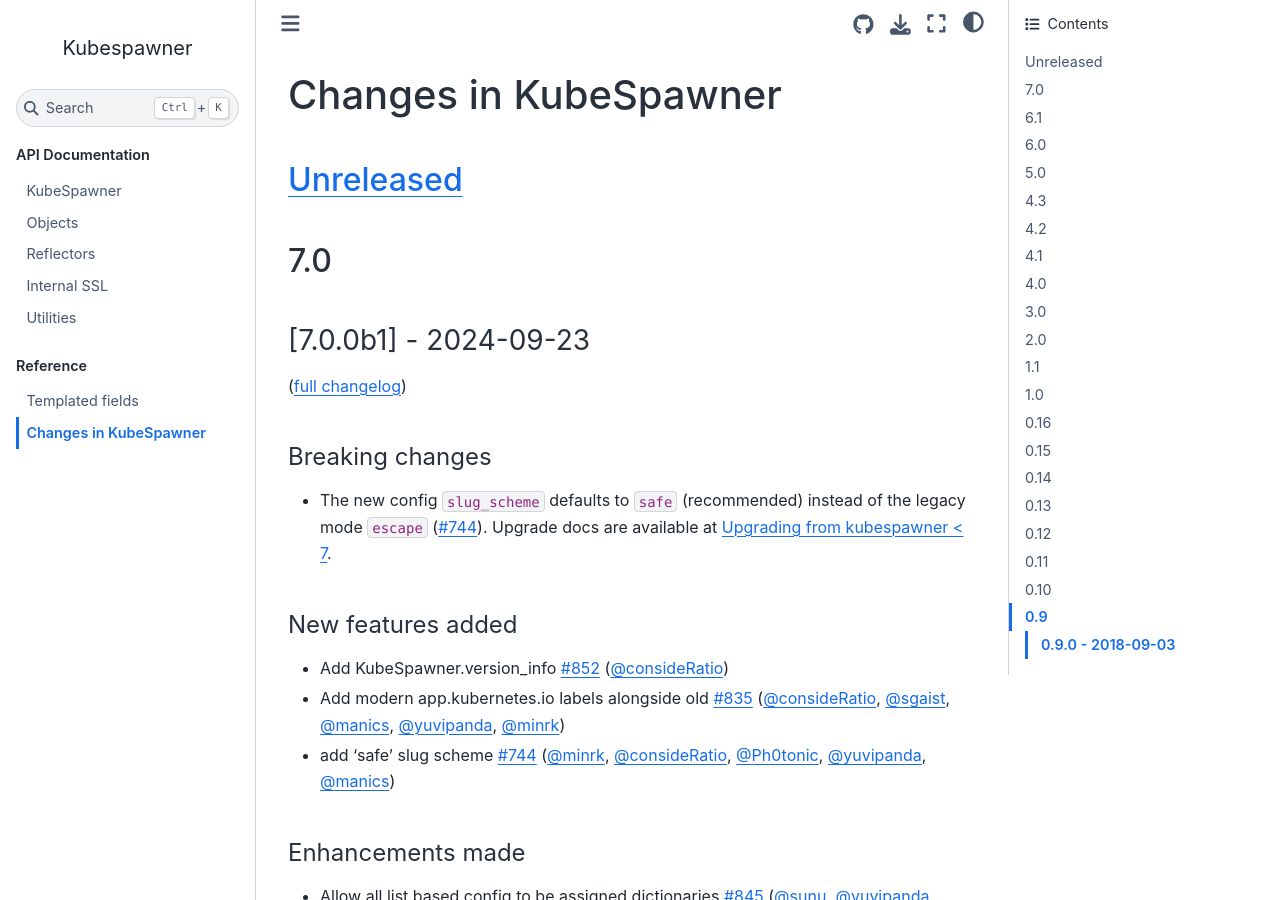
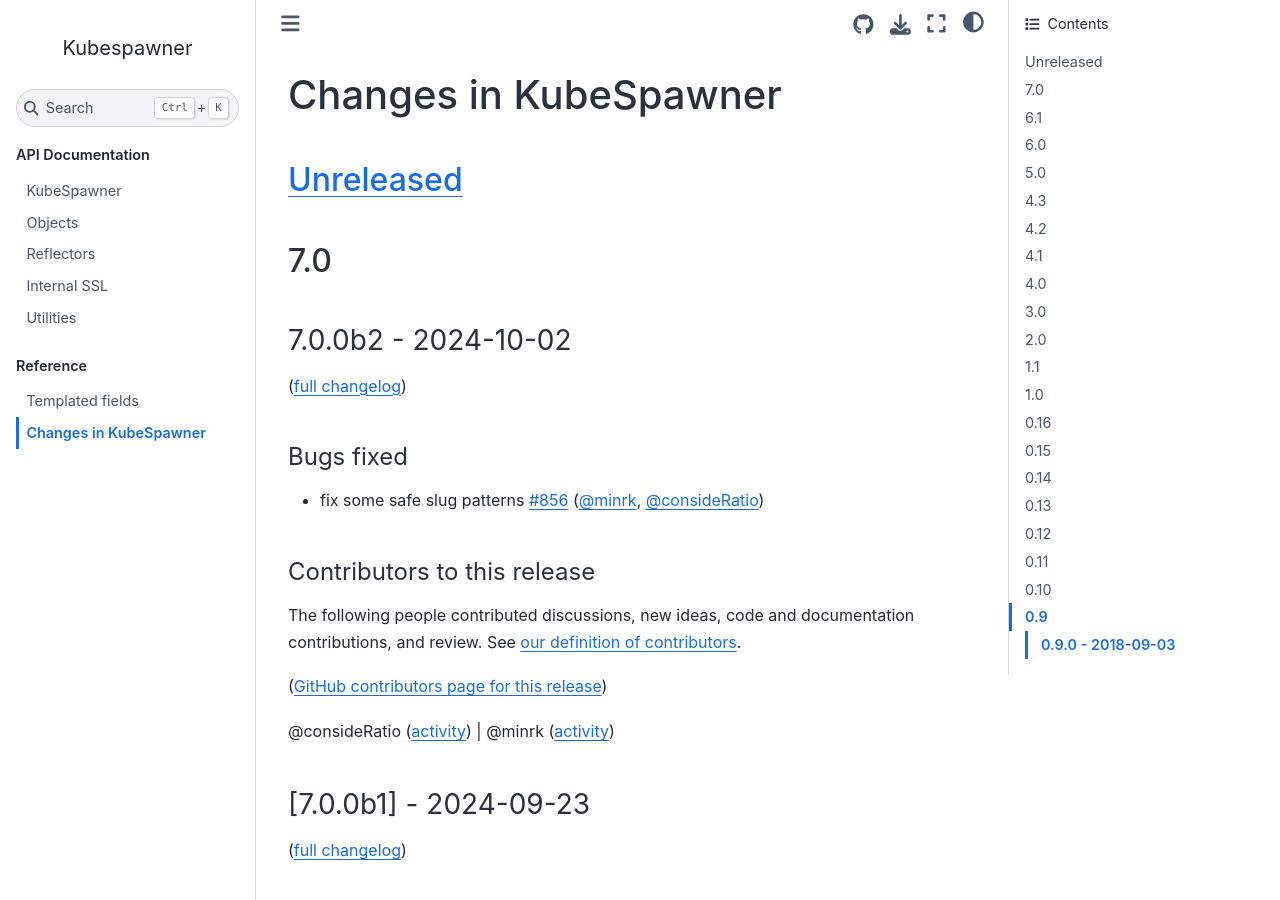
Before and after one commit to jupyterhub/kubespawner, a Sphinx documentation site: the page built from docs/source/changelog.md, in a window 1280 px wide and 900 px high. Built offline with Sphinx 7.4.7 and the Sphinx Book theme 1.1.4, drawn with Linux system fonts in a browser that asks for light colours.

Commit message:
changelog for 7.0.0b2

```diff
--- a/docs/source/changelog.md
+++ b/docs/source/changelog.md
@@ -5,6 +5,23 @@
 ## [Unreleased]
 
 ## 7.0
+
+### 7.0.0b2 - 2024-10-02
+
+([full changelog](https://github.com/jupyterhub/kubespawner/compare/7.0.0b1...7.0.0b2))
+
+#### Bugs fixed
+
+- fix some safe slug patterns [#856](https://github.com/jupyterhub/kubespawner/pull/856) ([@minrk](https://github.com/minrk), [@consideRatio](https://github.com/consideRatio))
+
+#### Contributors to this release
+
+The following people contributed discussions, new ideas, code and documentation contributions, and review.
+See [our definition of contributors](https://github-activity.readthedocs.io/en/latest/#how-does-this-tool-define-contributions-in-the-reports).
+
+([GitHub contributors page for this release](https://github.com/jupyterhub/kubespawner/graphs/contributors?from=2024-09-23&to=2024-10-02&type=c))
+
+@consideRatio ([activity](https://github.com/search?q=repo%3Ajupyterhub%2Fkubespawner+involves%3AconsideRatio+updated%3A2024-09-23..2024-10-02&type=Issues)) | @minrk ([activity](https://github.com/search?q=repo%3Ajupyterhub%2Fkubespawner+involves%3Aminrk+updated%3A2024-09-23..2024-10-02&type=Issues))
 
 ### [7.0.0b1] - 2024-09-23
 
```
